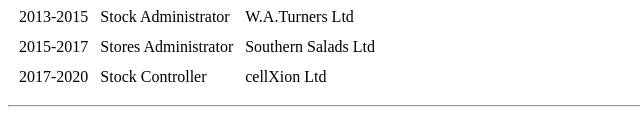
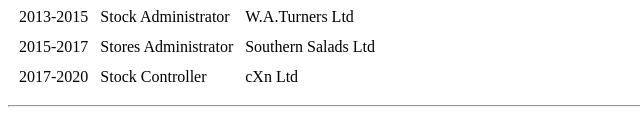
Before and after one commit to Stoneman1971/CV, a plain HTML site: page index.html in a window 1280 px wide. Shown: the part 665-793 px from the top of the page, 0-640 px from the left. Drawn offline with Linux system fonts and the light colour scheme.

Commit message:
Add files via upload

```diff
--- a/index.html
+++ b/index.html
@@ -49,7 +49,7 @@
       <tr>
         <td>2017-2020</td>
         <td>Stock Controller</td>
-        <td>cellXion Ltd</td>
+        <td>cXn Ltd</td>
       </tr>
     </tbody>
     <tfoot>
```
